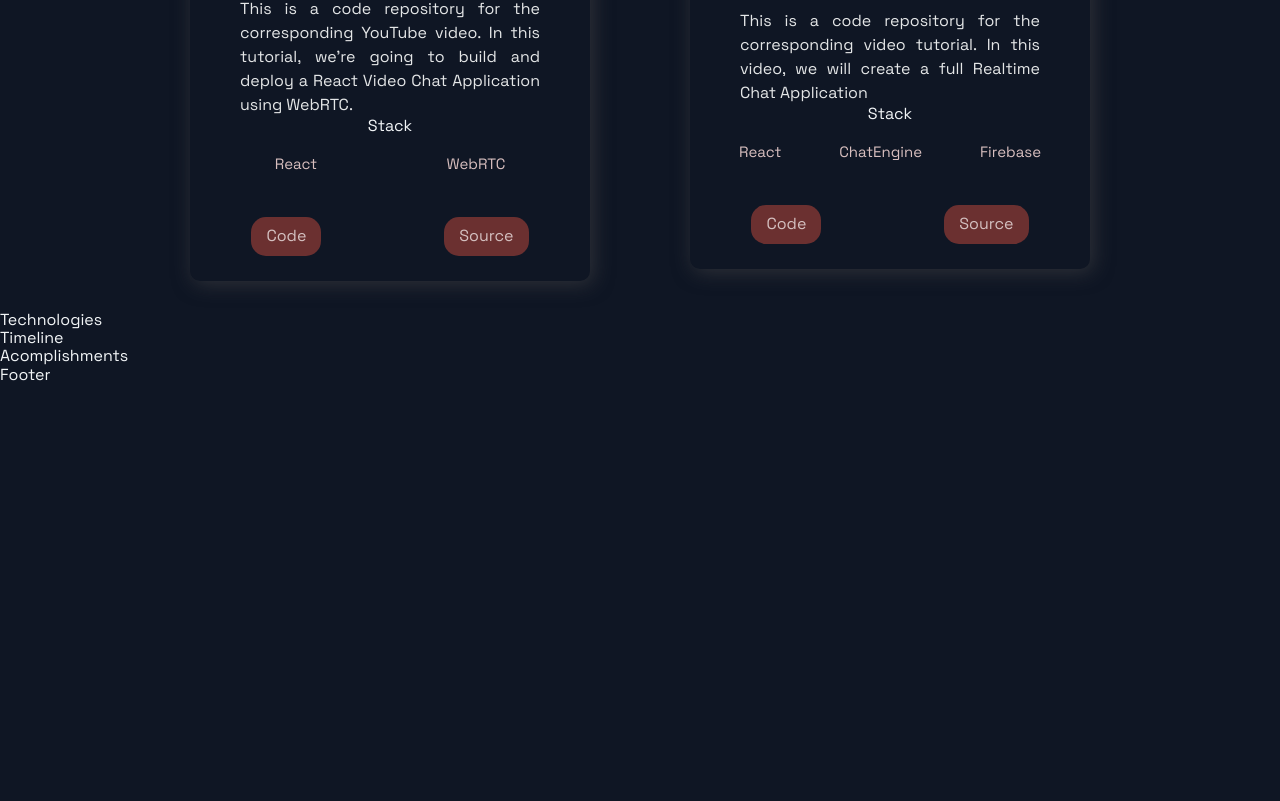
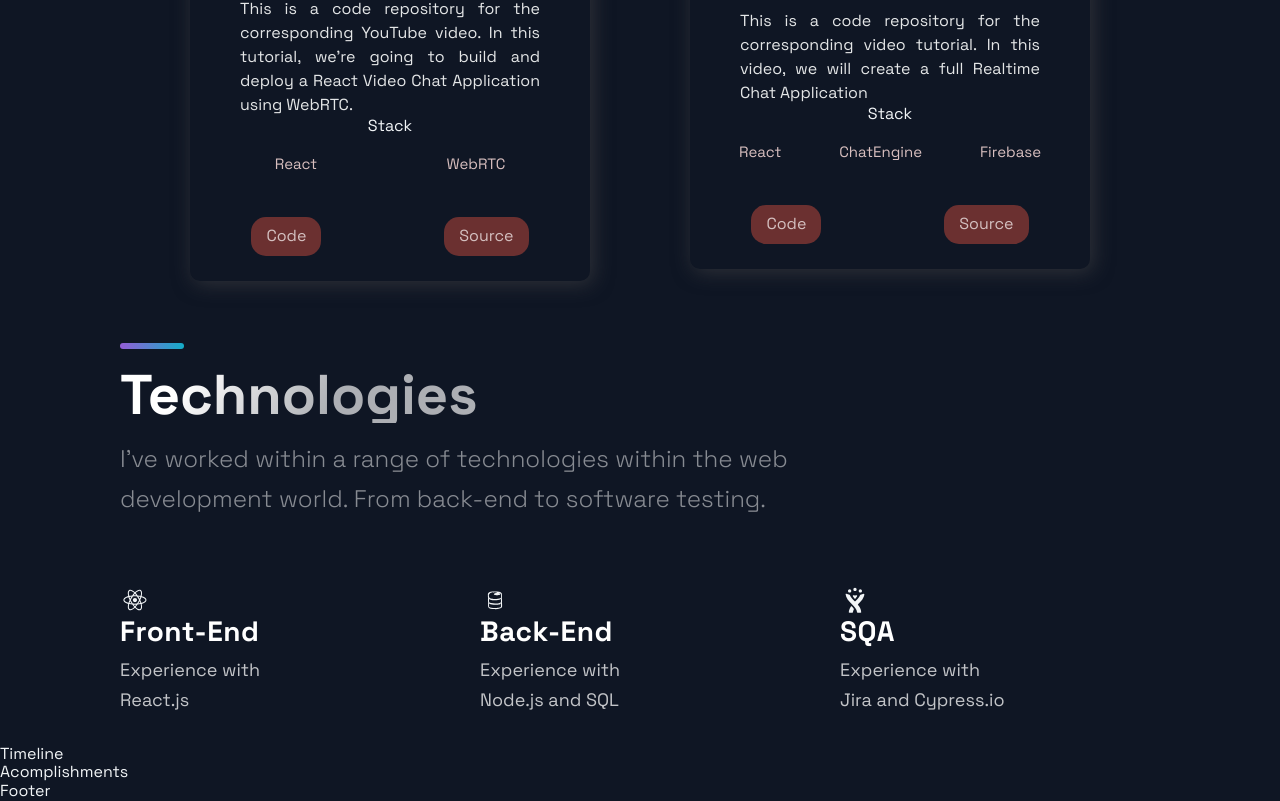
Before and after one commit to davidpedrero/David-Pedero-Portfolio, a Next.js app: page / in a window 1280 px wide. Shown: the part 1882-2683 px from the top of the page. Before the commit the page ends 2267 px from the top, so only its background shows below. Built offline with nearby package versions, Linux system fonts and the light colour scheme.

Commit message:
Tech section done

```diff
--- a/src/components/Technologies/Technologies.js
+++ b/src/components/Technologies/Technologies.js
@@ -1,12 +1,50 @@
 import React from 'react';
-import { DiFirebase, DiReact, DiZend } from 'react-icons/di';
+import { DiFirebase, DiReact, DiJira } from 'react-icons/di';
 import { Section, SectionDivider, SectionText, SectionTitle } from '../../styles/GlobalComponents';
 import { List, ListContainer, ListItem, ListParagraph, ListTitle } from './TechnologiesStyles';
 
 const Technologies = () =>  (
-  <div>
-    Technologies
-  </div>
+  <Section id='tech'>
+    <SectionDivider/>
+    <br/>
+    <SectionTitle>Technologies</SectionTitle>
+    <SectionText>
+      I've worked within a range of technologies within the web development world.
+      From back-end to software testing.
+    </SectionText>
+    <List>
+      <ListItem>
+        <DiReact size="3rem"/>
+        <ListContainer>
+          <ListTitle>Front-End</ListTitle>
+          <ListParagraph>
+            Experience with <br/>
+            React.js
+          </ListParagraph>
+        </ListContainer>
+      </ListItem>
+      <ListItem>
+        <DiFirebase size="3rem"/>
+        <ListContainer>
+          <ListTitle>Back-End</ListTitle>
+          <ListParagraph>
+            Experience with <br/>
+            Node.js and SQL
+          </ListParagraph>
+        </ListContainer>
+      </ListItem>
+      <ListItem>
+        <DiJira size="3rem"/>
+        <ListContainer>
+          <ListTitle>SQA</ListTitle>
+          <ListParagraph>
+            Experience with <br/>
+            Jira and Cypress.io
+          </ListParagraph>
+        </ListContainer>
+      </ListItem>
+    </List>
+  </Section>
 );
 
 export default Technologies;
```
